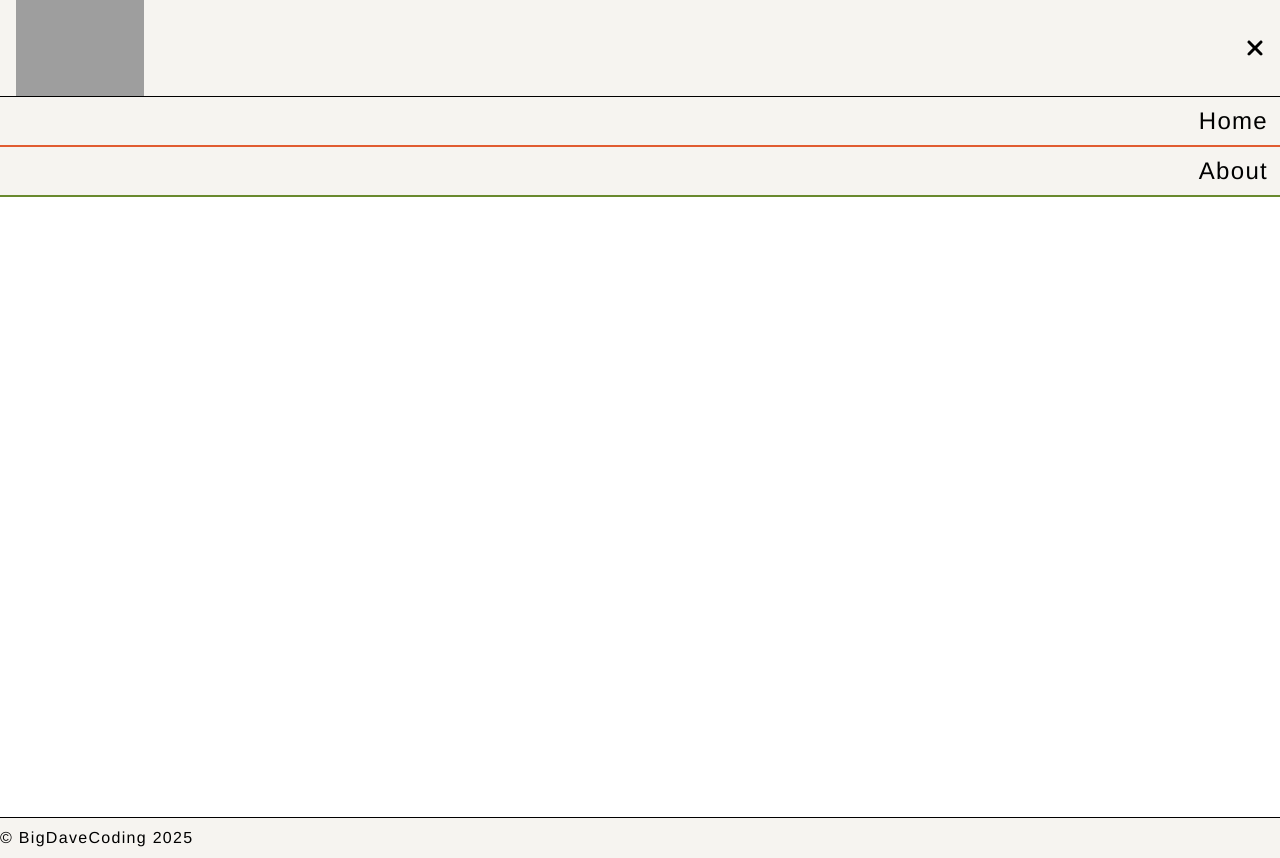
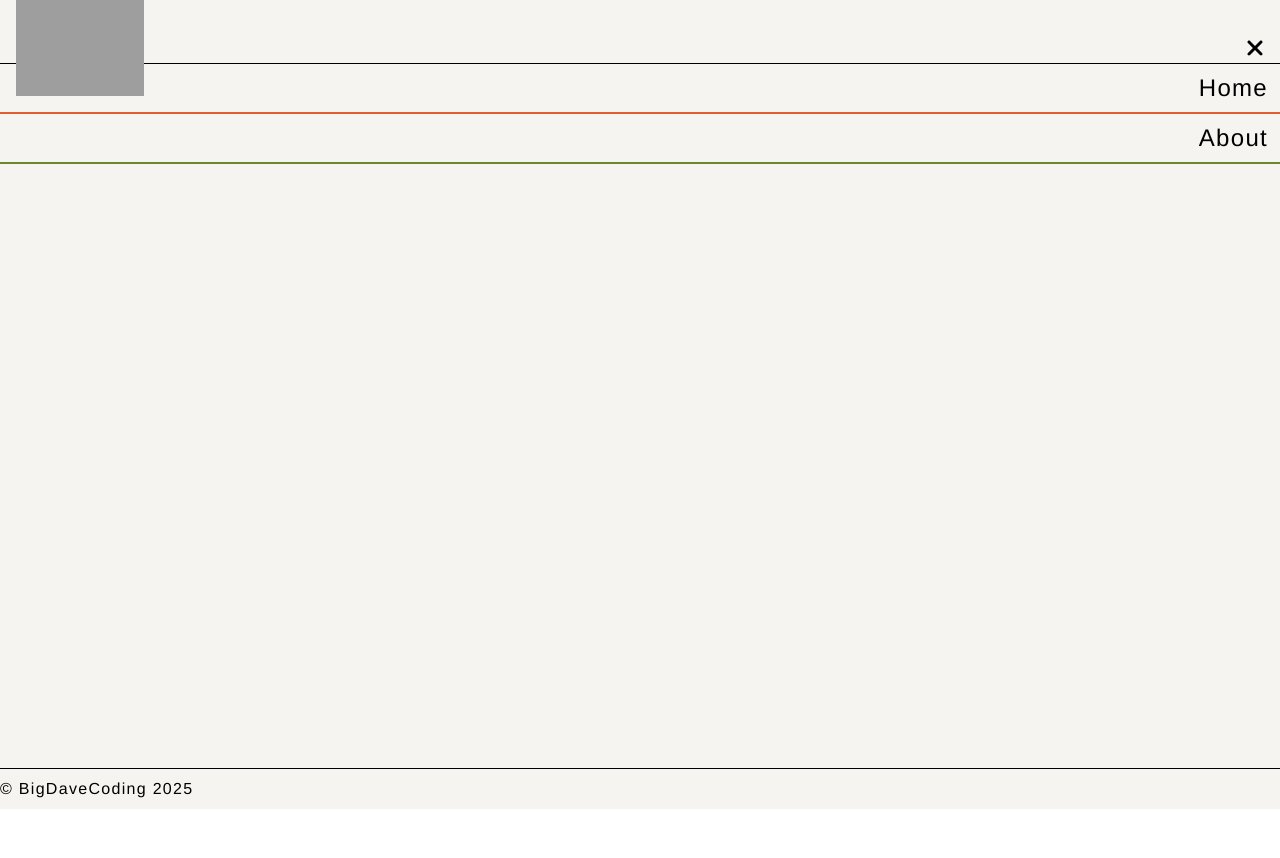
Before and after one commit to BigDaveCoding/snoot-city, a React (Vite) app in the folder snoot-city/: page /about in a window 1280 px wide. Both pictures are taken after a click on the icon 1253 px from the left and 48 px from the top of the page. After the commit the page ends 809 px from the top, so only its background shows below. Built offline with nearby package versions, Linux system fonts and the light colour scheme; grey boxes are pictures that could not be loaded; a web font is replaced by a local one.

Commit message:
wrapped app.jsx componenet in containers as i wanted max width to be set at 1280 px. parnt div of this container sets background colour when screen is larger. set ma x-h on pages so the footer is pushed to the bottom

```diff
--- a/snoot-city/src/App.jsx
+++ b/snoot-city/src/App.jsx
@@ -10,6 +10,8 @@ function App() {
   return (
     <StrictMode>
       <BrowserRouter>
+        <div className="bg-background-primary">
+          <div className="flex flex-col mx-auto max-w-[1280px]">
             <NavBar />
               <Routes>
                 <Route path="/" element={<Homepage />} />
@@ -17,6 +19,8 @@ function App() {
                 <Route path="/petinfo/:id" element={<PetInfo />} />
               </Routes>
             <Footer />
+          </div>
+        </div>
       </BrowserRouter>
     </StrictMode>
   );
--- a/snoot-city/src/components/NavBar.jsx
+++ b/snoot-city/src/components/NavBar.jsx
@@ -34,7 +34,7 @@ export default function NavBar() {
 
     return (
         <>
-            <div className="grid grid-cols-2 bg-background-primary border-b-1">
+            <div className="grid grid-cols-2 bg-background-primary border-b-1 max-h-[8dvh] min-h-[8dvh] items-center z-50">
                 <div>
                     <Link to="/"><img className="px-4 w-10/12 sm:w-8/12 md:w-6/12 lg:w-5/12 xl:w-3/12" src="../../images/snoot_logo_small_two.png" alt='' /></Link>
                 </div>
@@ -45,7 +45,7 @@ export default function NavBar() {
             </div>
 
 
-            <div ref={menuRef} className="absolute bg-background-primary w-full opacity-0">
+            <div ref={menuRef} className="absolute mt-[8dvh] max-w-[1280px] bg-background-primary w-full opacity-0">
                 <div className="flex flex-col">
                     <Link onClick={handleNavMenuOpenClose} className="w-full border-b-2 border-logo-font-color text-right py-2 pr-3 text-2xl" to="/" >Home</Link>
                     <Link onClick={handleNavMenuOpenClose} className="w-full border-b-2 border-secondary-color text-right py-2 pr-3 text-2xl" to="/about" >About</Link>
--- a/snoot-city/src/pages/About.jsx
+++ b/snoot-city/src/pages/About.jsx
@@ -2,7 +2,7 @@
 
 export default function About() {
     return(
-        <div className="flex flex-col min-h-[90dvh]">
+        <div className="flex flex-col min-h-[88dvh]">
             <p className="font-baloo">This is the about page</p>
         </div>
     )
--- a/snoot-city/src/pages/PetInfo.jsx
+++ b/snoot-city/src/pages/PetInfo.jsx
@@ -84,7 +84,7 @@ export default function PetInfo() {
 
     return (
         <>
-            <div className="bg-background-primary min-h-[90dvh] px-2 font-baloo">
+            <div className="bg-background-primary min-h-[88dvh] px-2 font-baloo">
 
                 {loading && <p className="text-xl py-10">Loading Snoot Info! Might take a second...</p>}
 
```
Lines whose indentation alone changed are shown as unchanged.
